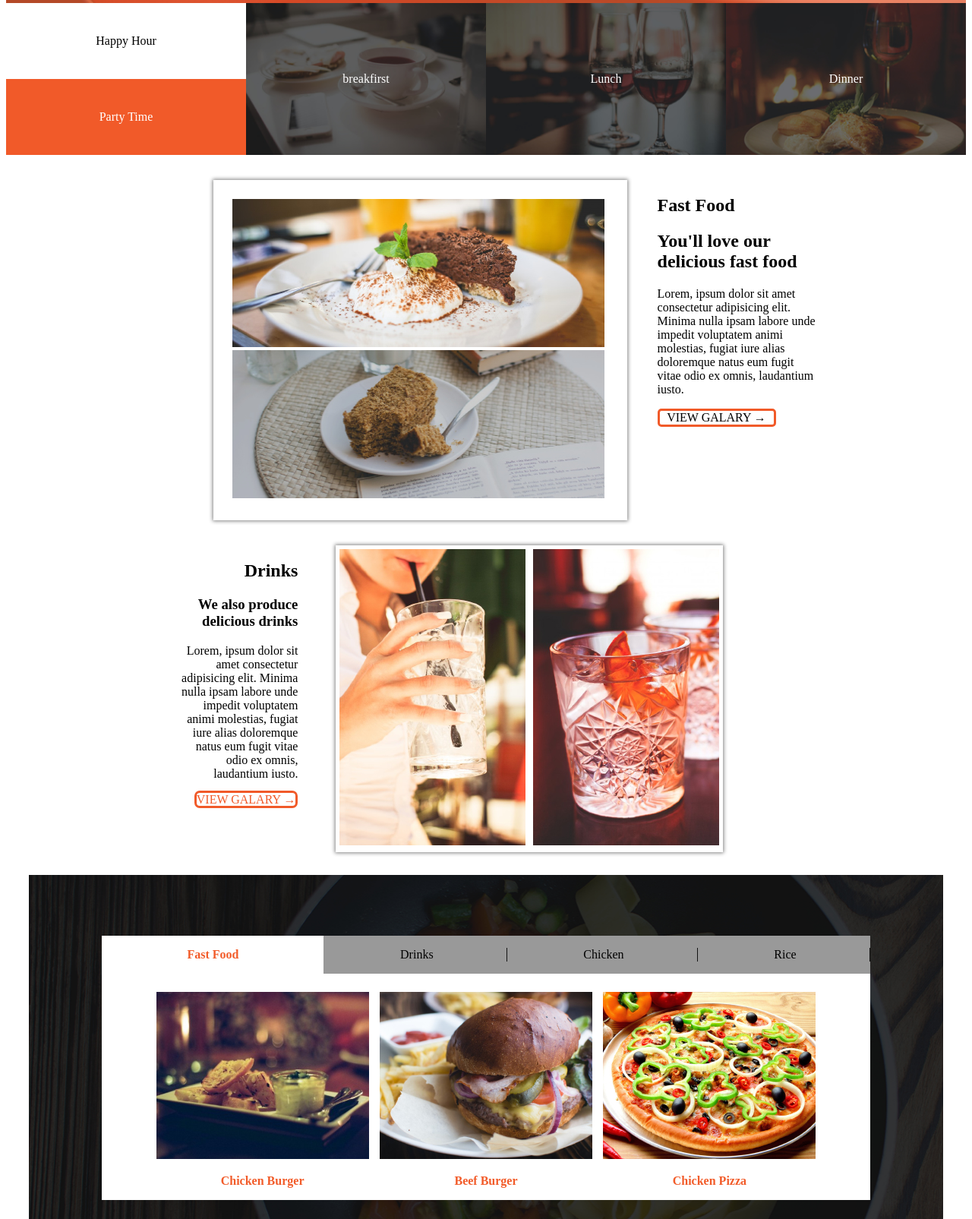
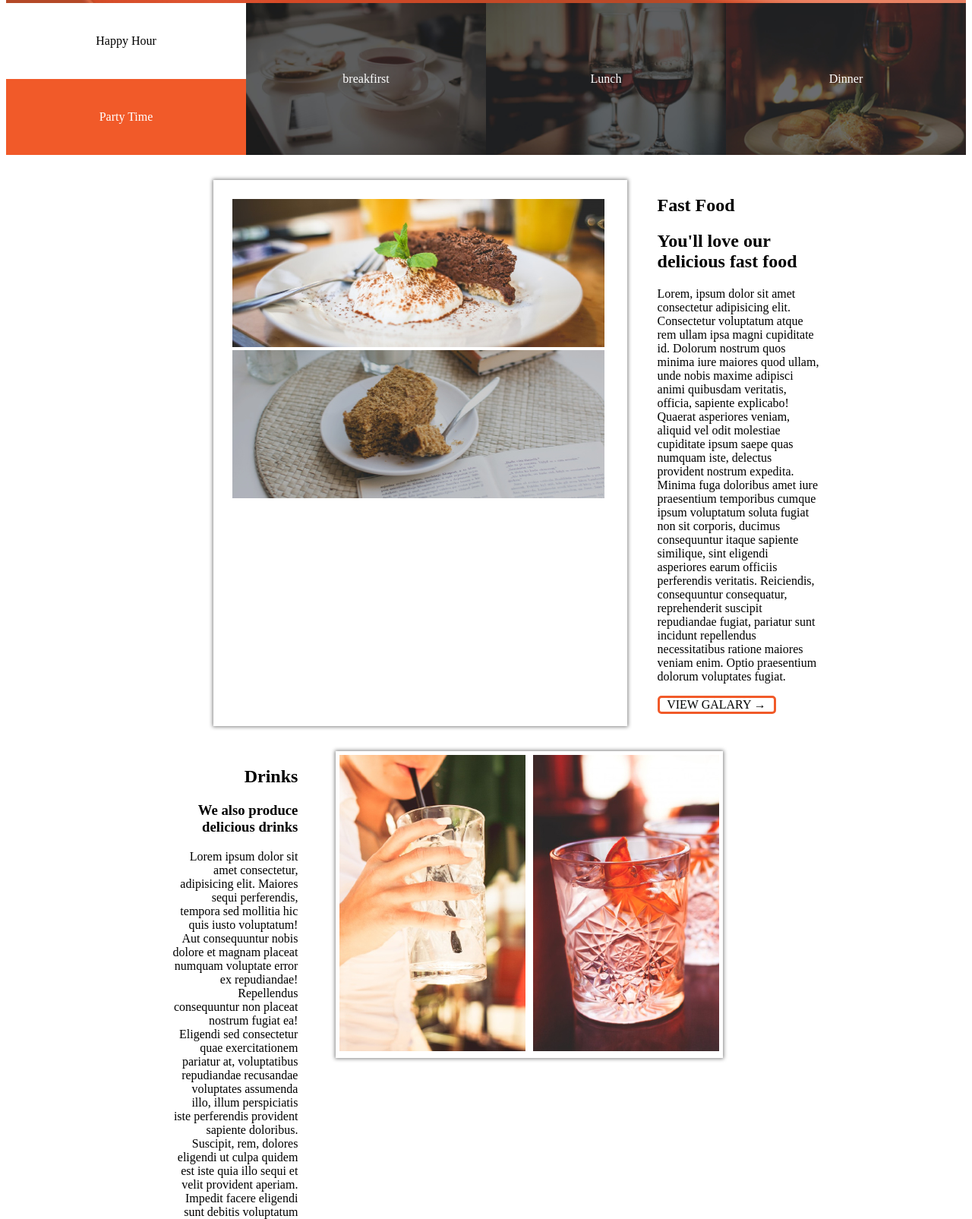
Before and after one commit to lanarokip/Anitas_kitchen, a plain HTML site: page index.html in a window 1280 px wide. Shown: the part 722-2327 px from the top of the page at 76% size. Drawn offline with Linux system fonts and the light colour scheme.

Commit message:
adding wordings to lorem

```diff
--- a/index.css
+++ b/index.css
@@ -292,7 +292,7 @@ p{
     background-repeat: no-repeat;
     background-size: cover;
     text-align: center;
-    color: whit;
+    color: white;
     font-size: 28px;
     display: flexbox;
     padding-top: 100px;
--- a/index.html
+++ b/index.html
@@ -75,7 +75,7 @@
         <div>
          <h1>Fast Food</h1>
          <h2>You'll love our delicious fast food</h2>
-         Lorem, ipsum dolor sit amet consectetur adipisicing elit. Minima nulla ipsam labore unde impedit voluptatem animi molestias, fugiat iure alias doloremque natus eum fugit vitae odio ex omnis, laudantium iusto.</p>
+         Lorem, ipsum dolor sit amet consectetur adipisicing elit. Consectetur voluptatum atque rem ullam ipsa magni cupiditate id. Dolorum nostrum quos minima iure maiores quod ullam, unde nobis maxime adipisci animi quibusdam veritatis, officia, sapiente explicabo! Quaerat asperiores veniam, aliquid vel odit molestiae cupiditate ipsum saepe quas numquam iste, delectus provident nostrum expedita. Minima fuga doloribus amet iure praesentium temporibus cumque ipsum voluptatum soluta fugiat non sit corporis, ducimus consequuntur itaque sapiente similique, sint eligendi asperiores earum officiis perferendis veritatis. Reiciendis, consequuntur consequatur, reprehenderit suscipit repudiandae fugiat, pariatur sunt incidunt repellendus necessitatibus ratione maiores veniam enim. Optio praesentium dolorum voluptates fugiat.</p>
          <p class="galary">VIEW GALARY →</p>
         </div>
 
@@ -87,7 +87,7 @@
 
             <div><h1>Drinks</h1>
                 <h3>We also produce delicious drinks</h3>
-                Lorem, ipsum dolor sit amet consectetur adipisicing elit. Minima nulla ipsam labore unde impedit voluptatem animi molestias, fugiat iure alias doloremque natus eum fugit vitae odio ex omnis, laudantium iusto.</p>
+                Lorem ipsum dolor sit amet consectetur, adipisicing elit. Maiores sequi perferendis, tempora sed mollitia hic quis iusto voluptatum! Aut consequuntur nobis dolore et magnam placeat numquam voluptate error ex repudiandae! Repellendus consequuntur non placeat nostrum fugiat ea! Eligendi sed consectetur quae exercitationem pariatur at, voluptatibus repudiandae recusandae voluptates assumenda illo, illum perspiciatis iste perferendis provident sapiente doloribus. Suscipit, rem, dolores eligendi ut culpa quidem est iste quia illo sequi et velit provident aperiam. Impedit facere eligendi sunt debitis voluptatum commodi quasi laboriosam. Laboriosam quae sunt perferendis fuga natus, ab est, quasi rem illum consequatur error voluptatibus eaque vitae reprehenderit alias!</p>
                 <h class="galar">VIEW GALARY →</h3>
             </div>
             <div>
```
